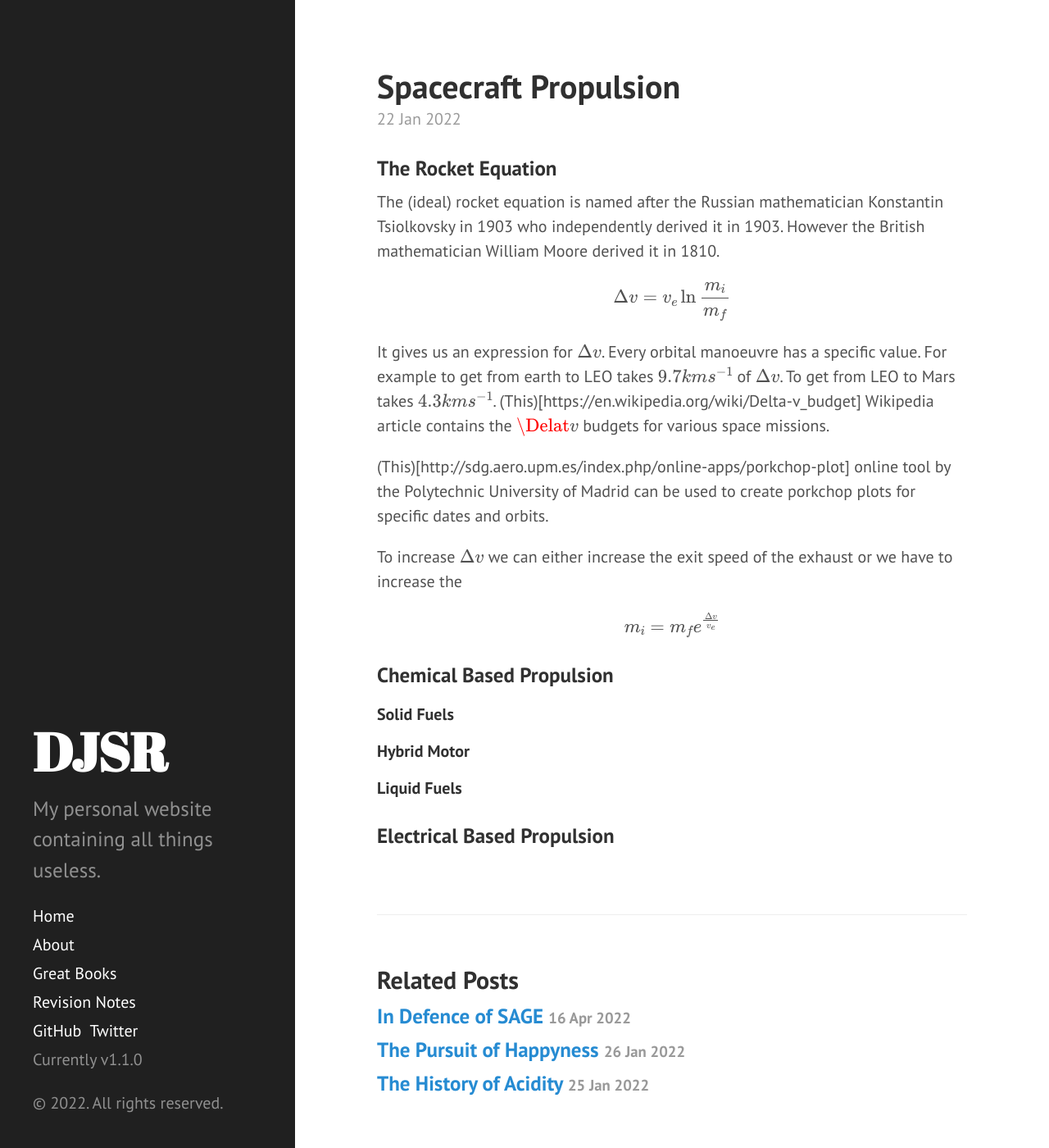
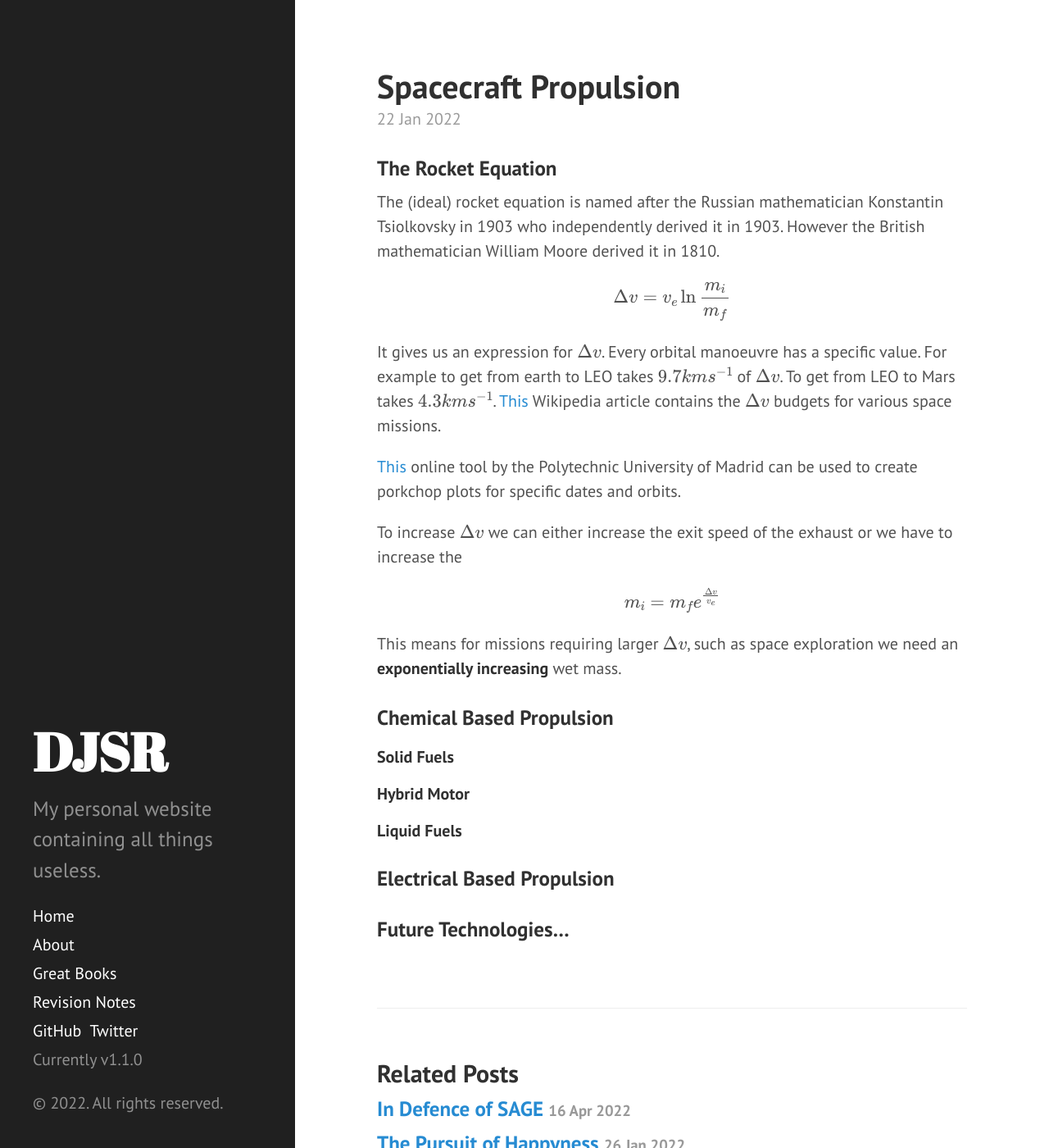
Before and after one commit to dansomrob/dansomrob.github.io, a Jekyll site: the page built from _posts/2022-01-22-space.md, in a window 1280 px wide and 1400 px high. Shown: the whole window at 82% size. Built offline with Jekyll 4.4.1, drawn with Linux system fonts in a browser that asks for light colours; formulas are drawn with MathJax 3.

Commit message:
Update 2022-01-22-space.md

```diff
--- a/_posts/2022-01-22-space.md
+++ b/_posts/2022-01-22-space.md
@@ -7,13 +7,15 @@ The (ideal) rocket equation is named after the Russian mathematician Konstantin
 
 $$\Delta v = v_e\ln{\frac{m_i}{m_f}}$$
 
-It gives us an expression for $\Delta v$. Every orbital manoeuvre has a specific value. For example to get from earth to LEO takes $9.7kms^{-1}$ of $\Delta v$. To get from LEO to Mars takes $4.3kms^{-1}$. (This)[https://en.wikipedia.org/wiki/Delta-v_budget] Wikipedia article contains the $\Delat v$ budgets for various space missions.
+It gives us an expression for $\Delta v$. Every orbital manoeuvre has a specific value. For example to get from earth to LEO takes $9.7kms^{-1}$ of $\Delta v$. To get from LEO to Mars takes $4.3kms^{-1}$. [This](https://en.wikipedia.org/wiki/Delta-v_budget) Wikipedia article contains the $\Delta v$ budgets for various space missions.
 
-(This)[http://sdg.aero.upm.es/index.php/online-apps/porkchop-plot] online tool by the Polytechnic University of Madrid can be used to create porkchop plots for specific dates and orbits.
+[This](http://sdg.aero.upm.es/index.php/online-apps/porkchop-plot) online tool by the Polytechnic University of Madrid can be used to create porkchop plots for specific dates and orbits.
 
 To increase $\Delta v$ we can either increase the exit speed of the exhaust or we have to increase the
 
 $$m_i = m_fe^{\frac{\Delta v}{v_e}}$$
+
+This means for missions requiring larger $\Delta v$, such as space exploration we need an **exponentially increasing** wet mass.
 
 ### Chemical Based Propulsion
 
@@ -24,3 +26,5 @@ $$m_i = m_fe^{\frac{\Delta v}{v_e}}$$
 #### Liquid Fuels
 
 ### Electrical Based Propulsion
+
+### Future Technologies...
```
